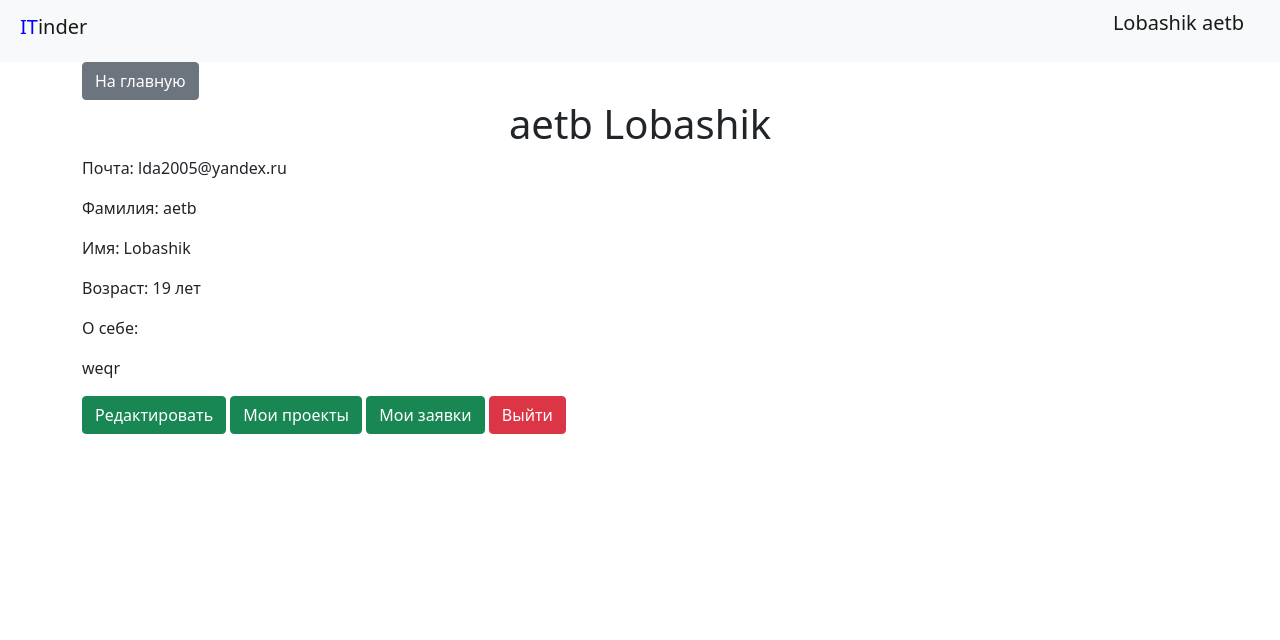
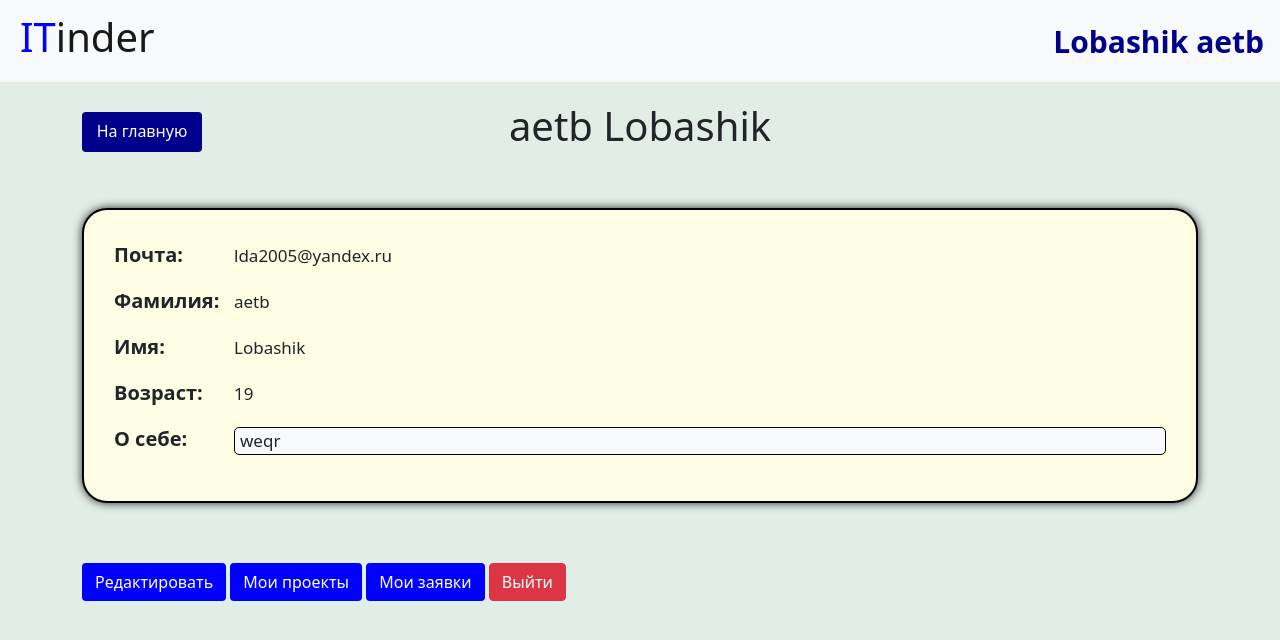
Before and after one commit to filde/progect_WEB, a Flask app: page /persona/1 in a window 1280 px wide. Shown: the top 640 px of the page. Run offline with Flask 2, Linux system fonts and the light colour scheme; a user stored in the database is signed in.

Commit message:
Designs v1.0

```diff
--- a/static/css/style.css
+++ b/static/css/style.css
@@ -4,8 +4,176 @@ span.head {
 
 h1.navbar-brand {
     margin-left: 20px;
+    font-size: 40px;
+}
+
+a.navbar-brand.user {
+    font-size: 30px;
+    color: darkblue;
+    font-weight: bold;
+}
+
+a.navbar-brand.user:hover {
+    color: red;
 }
 
 p.head {
     margin-right: 20px;
+    font-size: 30px;
 }
+
+div.block {
+    border: black solid 2px;
+    border-radius: 25px;
+    background-color: rgb(252, 253, 227);
+    margin: 20px 0px;
+    padding: 30px;
+    box-shadow: 0 0 10px;
+}
+
+div.grid {
+    display: grid;
+    grid-template-columns: 300px auto;
+    column-gap: 20px;
+    margin-top: 20px;
+}
+
+a.img {
+    margin: 10px 0px;
+}
+
+div.images {
+    grid-column: 1 / 2;
+    grid-row: 2 / 4;
+    padding-top: 20px;
+}
+
+div.main {
+    grid-column: 2 / 3;
+    grid-row: 2 / 4;
+}
+
+h1.grid {
+    grid-column: 2 / 3;
+    grid-row: 1 / 2;
+}
+
+body {
+    background-color: rgb(225, 238, 230);
+}
+
+h3.title {
+    color: darkgreen;
+    margin-bottom: 20px;
+}
+
+p.about-title {
+    grid-row: 1/ 2;
+}
+
+p.about {
+    grid-row: 1 / 2;
+    font-size: 18px;
+    border: 1px solid black;
+    padding: 0 5px;
+    border-radius: 5px;
+    margin-top: 0px;
+}
+
+div.text-about {
+    display: grid;
+    grid-template-columns: 120px auto;
+}
+
+p.text-title {
+    grid-column: 1 / 2;
+    font-size: 20px;
+    font-weight: bold;
+}
+
+p.leader-title {
+    grid-row: 2 / 3;
+}
+
+p.leader {
+    grid-row: 2 / 3;
+}
+
+p.content {
+    grid-column: 2 / 3;
+    font-size: 17px;
+    margin-top: 3px;
+}
+
+p.leader > a {
+    color: darkblue;
+    text-decoration: none;
+    font-size: 17px;
+}
+
+p.leader > a:hover {
+    color: red;
+}
+
+a.btn.application, a.btn.cansel {
+    background-color: darkblue;
+    color: white;
+}
+
+a.btn.application:hover, a.btn.cansel:hover {
+    background-color: rgb(0, 0, 204);
+}
+
+p.sign {
+    margin-right: 20px;
+    margin-top: 10px;
+}
+
+a.btn.cansel {
+    grid-column: 1 / 2;
+    grid-row: 1 / 2;
+    max-height: 40px;
+    margin-top: 10px;
+}
+
+a.btn.profile {
+    background-color: blue;
+    color: white;
+}
+
+a.btn.profile:hover {
+    background-color: rgb(71, 71, 255);
+}
+
+div.profile {
+    grid-template-columns: 120px auto;
+    margin-bottom: 50px;
+}
+
+h1.profile {
+    margin-right: 140px;
+}
+
+div.buttons {
+    margin-top: 60px;
+}
+
+p.mail-title, p.mail {
+    grid-row: 1 / 2;
+}
+
+p.surname-title, p.surname {
+    grid-row: 2 / 3;
+}
+
+p.name-title, p.name {
+    grid-row: 3 / 4;
+}
+
+p.age-title, p.age {
+    grid-row: 4 / 5;
+}
+
+p.about-title, p.about {
+    grid-row: 5 / 6;
+}
--- a/templates/base.html
+++ b/templates/base.html
@@ -14,14 +14,14 @@
 <header>
     <nav class="navbar navbar-light bg-light">
         <h1 class="navbar-brand"><span class="head">IT</span>inder</h1>
-        <p class="head">
         {% if current_user.is_authenticated %}
-            <a class="navbar-brand" href="/persona/{{ current_user.id }}">{{ current_user.name }} {{current_user.surname}}</a>
+            <a class="navbar-brand user" href="/persona/{{ current_user.id }}">{{ current_user.name }} {{current_user.surname}}</a>
         {% else %}
-                <a class="btn btn-primary " href="/register">Зарегестрироваться</a>
+            <p class="sign">
+                <a class="btn btn-primary " href="/register">Зарегистрироваться</a>
                 <a class="btn btn-success" href="/login">Войти</a>
+            </p>
         {% endif %}
-    </p>
     </nav>
 </header>
 <main role="main" class="container">
--- a/templates/persona.html
+++ b/templates/persona.html
@@ -1,18 +1,32 @@
 {% extends "base.html" %}
 
 {% block content %}
-<a class="btn btn-secondary" href="/">На главную</a>
-    <h1 class="text-center">{{ user.surname }} {{user.name}}</h1>
-    <p>Почта: {{ user.email }}</p>
-    <p>Фамилия: {{ user.surname }}</p>
-    <p>Имя: {{ user.name }}</p>
-    <p>Возраст: {{ user.age }} лет</p>
-    <p>О себе:</p>
-    <p>{{ user.about }}</p>
+<div class="grid profile">
+<a class="btn cansel grid" href="/">На главную</a>
+<h1 class="text-center grid profile">{{ user.surname }} {{user.name}}</h1>
+</div>
+    <div class="block text-about">
+    <p class="mail-title text-title">Почта:</p>
+    <p class="mail content">{{ user.email }}</p>
+    <p class="surname-title text-title">Фамилия:</p>
+    <p class="surname content">{{ user.surname }}</p>
+    <p class="name-title text-title">Имя:</p>
+    <p class="name content">{{ user.name }}</p>
+    <p class="age-title text-title">Возраст:</p>
+    <p class="age content">{{ user.age }}</p>
+    <p class="about-title text-title">О себе:</p>
+    {% if user.about %}
+        <p class="about content bg-light">{{ user.about }}</p>
+    {% else %}
+        <p class="about content bg-light">Нет</p>
+    {% endif %}
+    </div>
+    <div class="buttons">
     {% if user == current_user %}
-        <a href="/edit_user" class="btn btn-success">Редактировать</a>
-        <a href="/projects" class="btn btn-success">Мои проекты</a>
-        <a href="/my_applications" class="btn btn-success">Мои заявки</a>
+        <a href="/edit_user" class="btn profile">Редактировать</a>
+        <a href="/projects" class="btn profile">Мои проекты</a>
+        <a href="/my_applications" class="btn profile">Мои заявки</a>
         <a href="/logout" class="btn btn-danger">Выйти</a>
     {% endif %}
+    </div>
 {% endblock %}
```
Also changed, not shown: templates/projects_log.html (+25 -8 lines), static/img/Pygame.png (added), static/img/QT.png (added).
